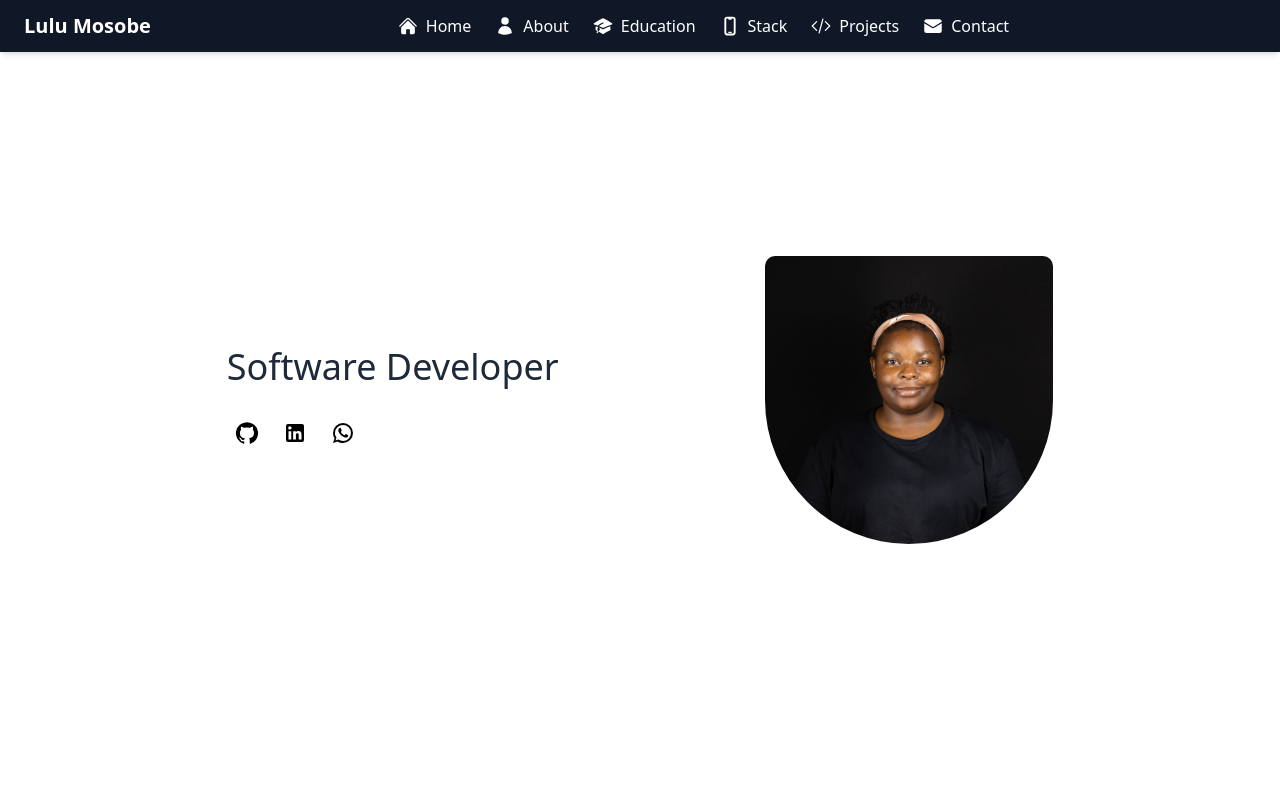
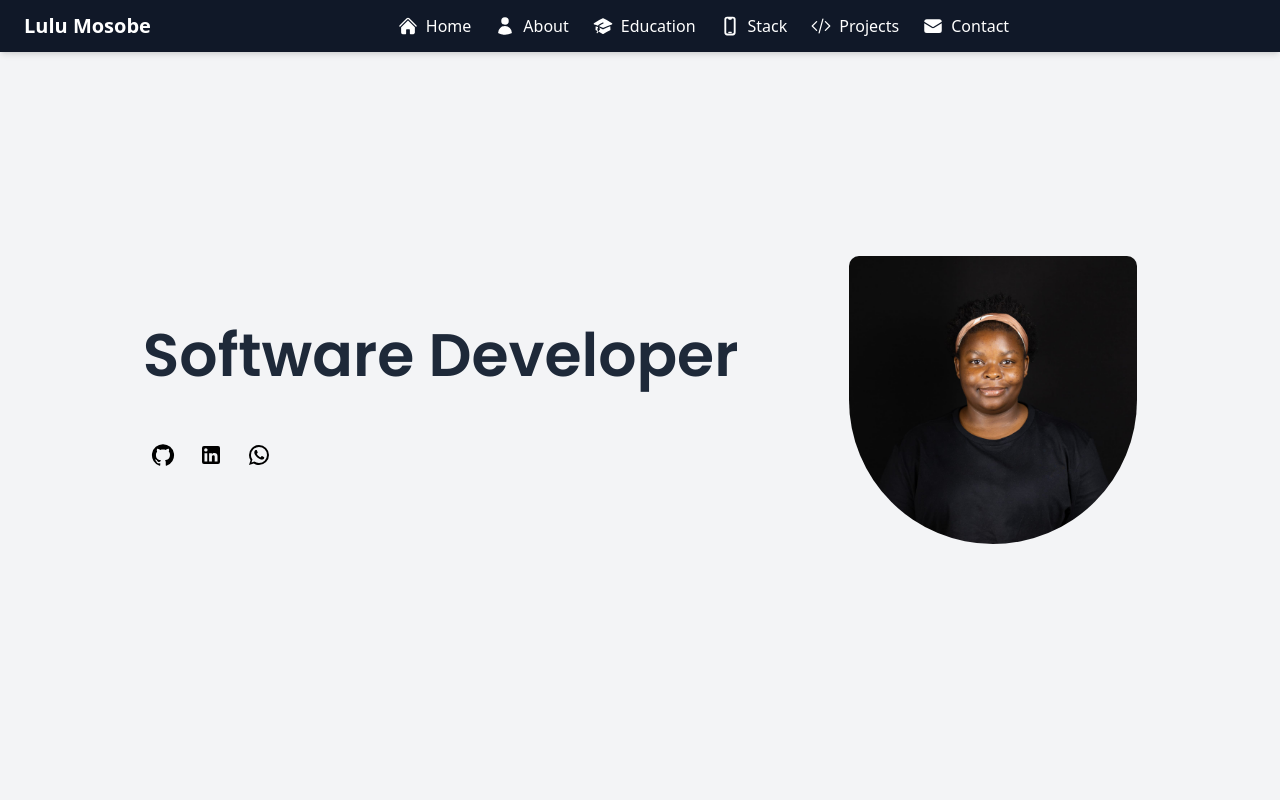
Before and after one commit to MOSOBELULU/Lulu_Portfolio, a Next.js app in the folder portfolio/: page / in a window 1280 px wide. Shown: the top 800 px of the page. Built offline with nearby package versions, Linux system fonts and the light colour scheme.

Commit message:
styling home page

```diff
--- a/portfolio/app/globals.css
+++ b/portfolio/app/globals.css
@@ -1 +1,96 @@
 @import "tailwindcss";
+
+
+/* globals.css */
+
+/* Dramatic fade-in */
+@keyframes dramaticFadeIn {
+    0% {
+      opacity: 0;
+      transform: scale(0.8); /* Start smaller */
+    }
+    100% {
+      opacity: 1;
+      transform: scale(1); /* End at normal size */
+    }
+  }
+
+  /* Hover effect */
+  @keyframes hoverEffect {
+    0% {
+      transform: scale(1);
+      text-shadow: 0px 0px 10px rgba(0, 255, 255, 0), 0px 0px 20px rgba(0, 255, 255, 0);
+      color: #333;
+    }
+    100% {
+      transform: scale(1.1); /* Scale up */
+      text-shadow: 0px 0px 20px rgba(0, 255, 255, 0.7), 0px 0px 30px rgba(0, 255, 255, 0.7);
+      color: #00bcd4; /* Cyan color */
+    }
+  }
+
+  /* Apply the animations */
+  .animate-dramaticFadeIn {
+    animation: dramaticFadeIn 1.5s ease-out;
+  }
+
+  .hover\:animate-hoverEffect:hover {
+    animation: hoverEffect 0.5s ease-out forwards;
+  }
+
+ /* Updated Hover and Icon Effects */
+@keyframes hoverEffect {
+    0% {
+      transform: scale(1);
+      text-shadow: 0px 0px 10px rgba(0, 255, 255, 0), 0px 0px 20px rgba(0, 255, 255, 0);
+      color: #333;
+    }
+    100% {
+      transform: scale(1.2); /* Slightly larger scale */
+      text-shadow: 0px 0px 20px rgba(0, 255, 255, 0.7), 0px 0px 30px rgba(0, 255, 255, 0.7);
+      color: #00bcd4; /* Cyan color */
+    }
+  }
+
+  /* Updated Hover and Icon Effects */
+@keyframes hoverEffect {
+    0% {
+      transform: scale(1);
+      text-shadow: 0px 0px 10px rgba(0, 255, 255, 0), 0px 0px 20px rgba(0, 255, 255, 0);
+      color: #333;
+    }
+    100% {
+      transform: scale(1.2); /* Slightly larger scale */
+      text-shadow: 0px 0px 20px rgba(0, 255, 255, 0.7), 0px 0px 30px rgba(0, 255, 255, 0.7);
+      color: #00bcd4; /* Cyan color */
+    }
+  }
+
+  /* Icon Hover Animation */
+  @keyframes iconHover {
+    0% {
+      transform: scale(1) rotate(0deg);
+      text-shadow: 0px 0px 10px rgba(0, 255, 255, 0);
+      color: white;
+    }
+    100% {
+      transform: scale(1.5) rotate(15deg); /* Larger scale and rotation */
+      text-shadow: 0px 0px 20px rgba(0, 255, 255, 1); /* Glowing effect */
+      color: #00bcd4;
+    }
+  }
+
+  /* Apply the icon hover animation */
+  .icon-hover:hover {
+    animation: iconHover 0.5s ease-out forwards;
+  }
+
+  /* Increase Icon Size for Larger Effect */
+  .w-16, .h-16 {
+    width: 6rem; /* 64px */
+    height: 6rem; /* 64px */
+  }
+
+  .filter:hover {
+    animation: iconHover 0.5s ease-out forwards;
+  }
--- a/portfolio/app/layout.js
+++ b/portfolio/app/layout.js
@@ -1,4 +1,5 @@
 import { Geist, Geist_Mono } from "next/font/google";
+import Head from "next/head";
 import "./globals.css";
 import TopNav from "./components/TopNav";
 
@@ -12,6 +13,13 @@ const geistMono = Geist_Mono({
   variable: "--font-geist-mono",
   subsets: ["latin"],
 });
+
+<Head>
+<link
+  href="https://fonts.googleapis.com/css2?family=Poppins:wght@600&display=swap"
+  rel="stylesheet"
+/>
+</Head>
 
 export const metadata = {
   title: "Lulu Portfolio",
--- a/portfolio/app/page.js
+++ b/portfolio/app/page.js
@@ -1,3 +1,4 @@
+import { Poppins } from "next/font/google";
 import WhatsAppIcon from "@mui/icons-material/WhatsApp";
 import GitHubIcon from "@mui/icons-material/GitHub";
 import LinkedInIcon from "@mui/icons-material/LinkedIn";
@@ -8,14 +9,23 @@ import Contact from "./components/Contact";
 import Education from "./components/Education";
 import Stack from "./components/Stack";
 
+const poppins = Poppins({
+  weight: '600',
+  subsets: ['latin'],
+});
+
 export default function Home() {
   return (
     <>
-<section id="home">
+      <section id="home" className="bg-gray-100">
         <div className="relative">
-    <div className="flex flex-col md:flex-row items-center justify-evenly min-h-screen p-5 space-y-8 md:space-y-0">
-      <div className="text-center md:text-left">
-        <h2 className="text-3xl md:text-4xl mb-6 text-gray-800">Software Developer</h2>
+          <div className="flex flex-col md:flex-row items-center justify-evenly min-h-screen p-8 space-y-8 md:space-y-0">
+            <div className="text-center md:text-left flex flex-col items-center md:items-start">
+              <h2
+                className={`text-5xl md:text-6xl mb-6 text-gray-800 ${poppins.className} animate-dramaticFadeIn hover:animate-hoverEffect`}
+              >
+                Software Developer
+              </h2>
               <div className="flex justify-center md:justify-start gap-6 p-2 rounded-full mt-6">
   <a
     className="filter invert transition-colors duration-300 hover:text-gray-300"
@@ -23,7 +33,7 @@ export default function Home() {
     target="_blank"
     rel="noopener noreferrer"
   >
-            <GitHubIcon className="w-8 h-8 text-white" />
+    <GitHubIcon className="w-16 h-16 text-white icon-hover" />
   </a>
 
   <a
@@ -32,7 +42,7 @@ export default function Home() {
     target="_blank"
     rel="noopener noreferrer"
   >
-            <LinkedInIcon className="w-8 h-8 text-white" />
+    <LinkedInIcon className="w-16 h-16 text-white icon-hover" />
   </a>
 
   <a
@@ -41,11 +51,13 @@ export default function Home() {
     target="_blank"
     rel="noopener noreferrer"
   >
-            <WhatsAppIcon className="w-8 h-8 text-white" />
+    <WhatsAppIcon className="w-16 h-16 text-white icon-hover" />
   </a>
 </div>
+
             </div>
-      <div className="text-center md:text-left">
+
+            <div className="text-center md:text-left flex flex-col items-center md:items-start">
               <Image
                 src="/images/myPhoto.jpg"
                 width={300}
@@ -53,14 +65,10 @@ export default function Home() {
                 className="h-72 w-72 object-cover rounded-tl-[10px] rounded-tr-[10px] rounded-bl-[50%] rounded-br-[50%] mb-6 md:mb-0 transition-transform transform hover:scale-105"
                 alt="ProfilePic"
               />
-
             </div>
           </div>
         </div>
       </section>
-
-
-
       <About />
       <Education />
       <Stack />
--- a/portfolio/tailwind.config.js
+++ b/portfolio/tailwind.config.js
@@ -1,3 +1,5 @@
+const { Poppins } = require('next/font/google');
+
 /** @type {import('tailwindcss').Config} */
 module.exports = {
     darkMode: "class",
@@ -7,7 +9,11 @@ module.exports = {
       "./app/**/*.{js,ts,jsx,tsx}",
     ],
     theme: {
-      extend: {},
+      extend: {
+        fontFamily: {
+          poppins: ['Poppins', 'sans-serif'],
+        },
+      },
     },
     plugins: [],
   };
```
Lines whose indentation alone changed are shown as unchanged.
